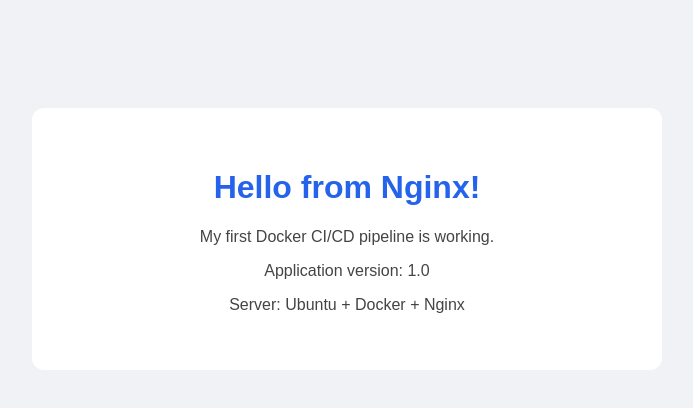
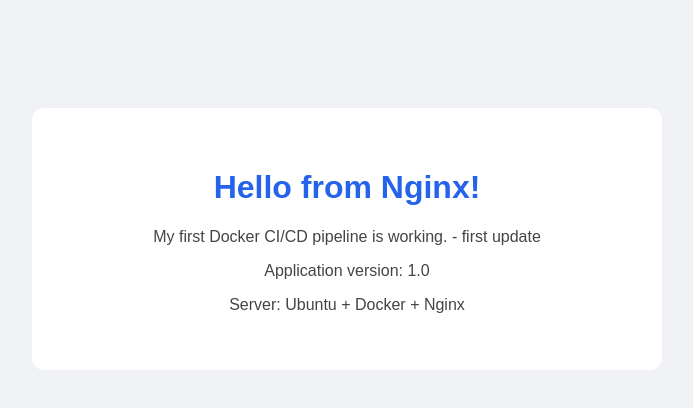
Before and after one commit to Mino333/ubuntu-docker-cicd, a plain HTML site: page index.html in a window 1280 px wide. Shown: the whole page, without its empty margins (293-986 px from the left). Drawn offline with Linux system fonts and the light colour scheme.

Commit message:
Update message in index.html

```diff
--- a/index.html
+++ b/index.html
@@ -29,7 +29,7 @@
 <body>
     <div class="container">
         <h1>Hello from Nginx!</h1>
-        <p>My first Docker CI/CD pipeline is working.</p>
+        <p>My first Docker CI/CD pipeline is working. - first update</p>
         <p>Application version: 1.0</p>
         <p>Server: Ubuntu + Docker + Nginx</p>
     </div>
```
